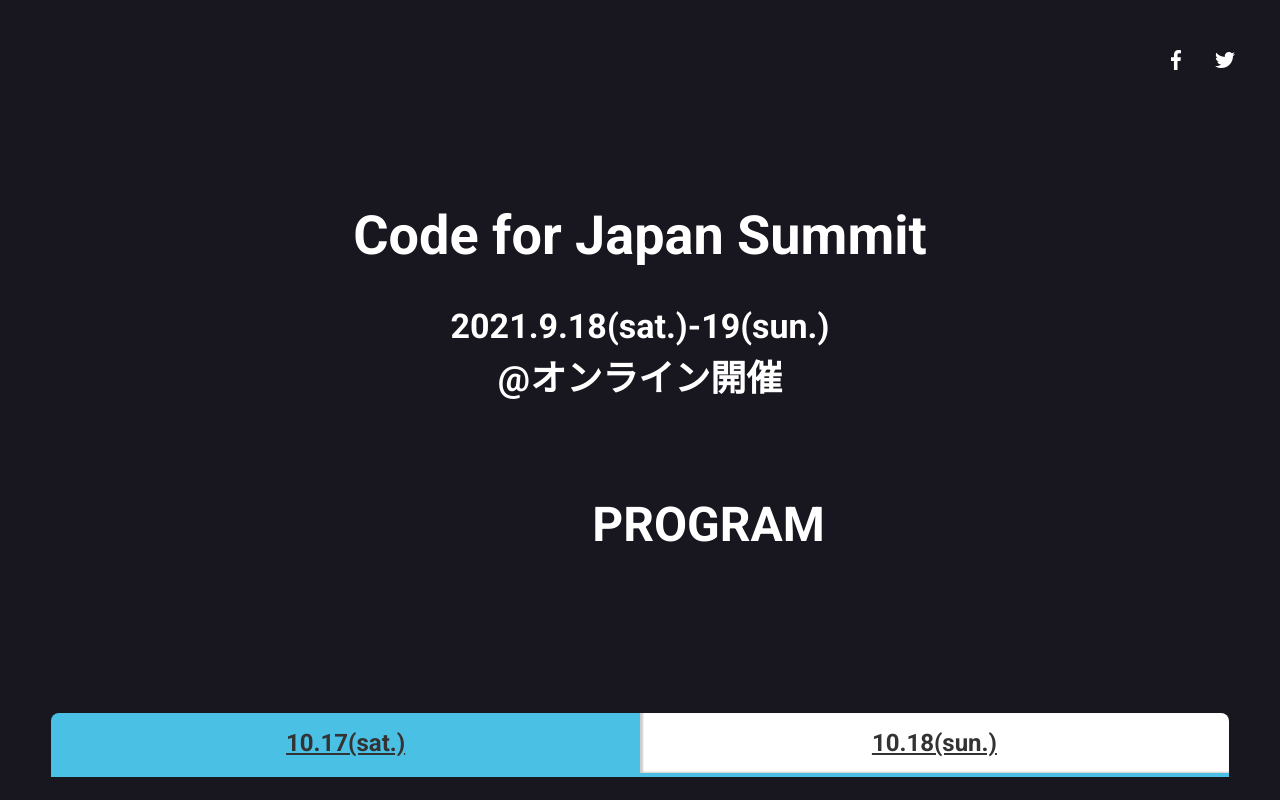
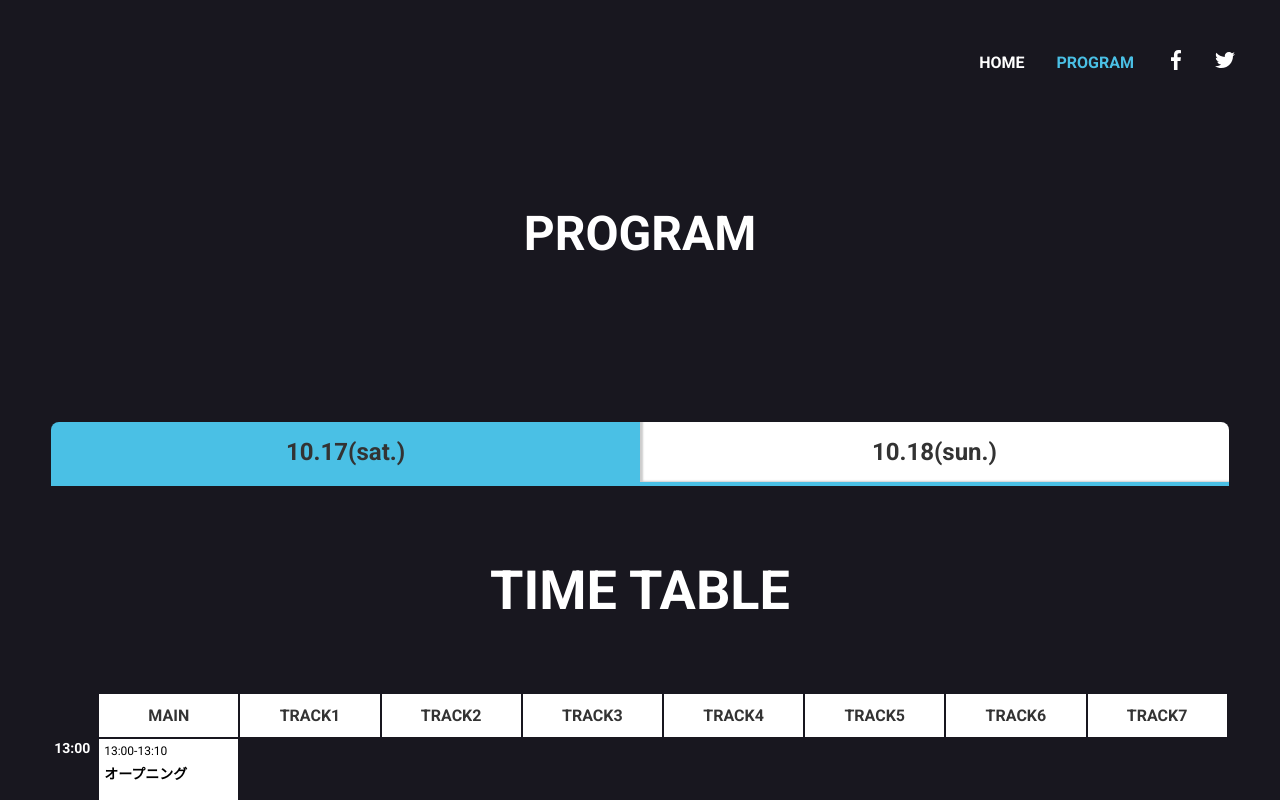
Before and after one commit to codeforjapan/CfJSummit-2021-Website, a Next.js app: page /programs/day1 in a window 1280 px wide. Shown: the top 800 px of the page. Built offline with nearby package versions, Linux system fonts and the light colour scheme.

Commit message:
Program Pageのデザイン移植完了

```diff
--- a/package.json
+++ b/package.json
@@ -22,6 +22,7 @@
     "@aspida/fetch": "1.7.1",
     "aspida": "1.7.1",
     "classnames": "2.3.1",
+    "dayjs": "^1.10.6",
     "next": "11.0.1",
     "react": "17.0.2",
     "react-dom": "17.0.2"
--- a/src/components/Navigation.tsx
+++ b/src/components/Navigation.tsx
@@ -1,22 +1,27 @@
 import { VFC } from 'react'
 import Link from 'next/link'
 import styles from '~/styles/components/Navigation.module.scss'
+import dayjs from 'dayjs'
 
-const Navigation: VFC = () => {
+type Props = {
+  nowPage: 'Home' | 'Programs'
+}
+
+const Navigation: VFC<Props> = ({ nowPage }) => {
   return (
     <nav className={styles.lNav}>
-      {/*
       <ul className={styles.navList}>
         <li>
           <Link href={'/'}>
-            <a className={styles.isActive}>HOME</a>
+            <a className={nowPage === 'Home' ? styles.isActive : undefined}>HOME</a>
           </Link>
         </li>
         <li>
-          <a href="">PROGRAM</a>
+          <Link href={dayjs().isBefore(dayjs('2021/09/19')) ? '/programs/day1' : '/programs/day2'}>
+            <a className={nowPage === 'Programs' ? styles.isActive : undefined}>PROGRAM</a>
+          </Link>
         </li>
       </ul>
-      */}
       <ul className={styles.navSns}>
         <li className={styles.navSnsFacebook}>
           <a href="https://www.facebook.com/code4japan" target="_blank" rel="noreferrer noopener">
--- a/src/pages/index.tsx
+++ b/src/pages/index.tsx
@@ -17,7 +17,7 @@
   return (
     <>
       <MetaHead isTop />
-      <Navigation />
+      <Navigation nowPage={'Home'} />
       <Header />
 
       <Concept />
--- a/src/pages/programs/day1.tsx
+++ b/src/pages/programs/day1.tsx
@@ -11,19 +11,18 @@
   return (
     <>
       <MetaHead isTop />
-      <Navigation />
-      <Header />
+      <Navigation nowPage={'Programs'} />
       <div className={styles.timetableWrapper}>
         <h2 className={styles.sectionHeading}>PROGRAM</h2>
         <ul className={styles.menuTab}>
           <li className={styles.active}>
             <Link href={'day1'}>
-              <a className={styles.tab}>10.17(sat.)</a>
+              <a>10.17(sat.)</a>
             </Link>
           </li>
           <li>
             <Link href={'day2'}>
-              <a className={styles.tab}>10.18(sun.)</a>
+              <a>10.18(sun.)</a>
             </Link>
           </li>
         </ul>
@@ -36,7 +35,7 @@
               <table>
                 <tbody>
                   <tr>
-                    <td className={styles.times}></td>
+                    <td className={styles.times} />
                     <th className={styles.color01}>MAIN</th>
                     <th className={styles.color01}>TRACK1</th>
                     <th className={styles.color01}>TRACK2</th>
@@ -57,7 +56,7 @@
                         <p className={styles.boldTitle}>オープニング</p>
                       </a>
                     </td>
-                    <td className={styles.blank} colSpan={7} rowSpan={2}></td>
+                    <td className={styles.blank} colSpan={7} rowSpan={2} />
                   </tr>
                   <tr>
                     <td className={styles.color01}>
@@ -524,10 +523,10 @@
                         <p className={styles.boldTitle}>クロージング</p>
                       </a>
                     </td>
-                    <td className={styles.blank} colSpan={7} rowSpan={2}></td>
+                    <td className={styles.blank} colSpan={7} rowSpan={2} />
                   </tr>
                   <tr>
-                    <td className={classNames(styles.times, styles.last_time)} rowSpan={1}>
+                    <td className={styles.times} rowSpan={1}>
                       18:00
                     </td>
                     <td>
--- a/src/styles/Programs.module.scss
+++ b/src/styles/Programs.module.scss
@@ -205,7 +205,6 @@
     justify-content: center;
     align-items: center;
     width: auto;
-    padding: 0 0 0 137px;
     @include prPC {
       margin-top: 110px;
       margin-bottom: 72px;
@@ -253,7 +252,6 @@
   }
 
   .menuTab {
-    display: -ms-flexbox;
     display: flex;
     margin: 0 auto;
     max-width: 1278px;
@@ -502,7 +500,7 @@
         }
       }
 
-      .perforer {
+      .performer {
         font-size: 12px;
         line-height: 14px;
       }
--- a/src/styles/_reset.scss
+++ b/src/styles/_reset.scss
@@ -36,6 +36,8 @@
 // Classがないものに対してデフォルトのスタイルを適用
 a:not([class]) {
   text-decoration-skip-ink: auto;
+  text-decoration: none;
+  color: black;
 }
 
 // articleを最適化
--- a/src/styles/components/Navigation.module.scss
+++ b/src/styles/components/Navigation.module.scss
@@ -25,6 +25,8 @@
   li {
     margin: 0 32px 0 0;
     a {
+      text-decoration: none;
+      color: #FFFFFF;
       &.isActive {
         pointer-events: none;
         color: #4AC0E5;
```
Also changed, not shown: src/pages/programs/day2.tsx (+6 -8 lines), 1 other file (tests, documents, lock files or other folders).
